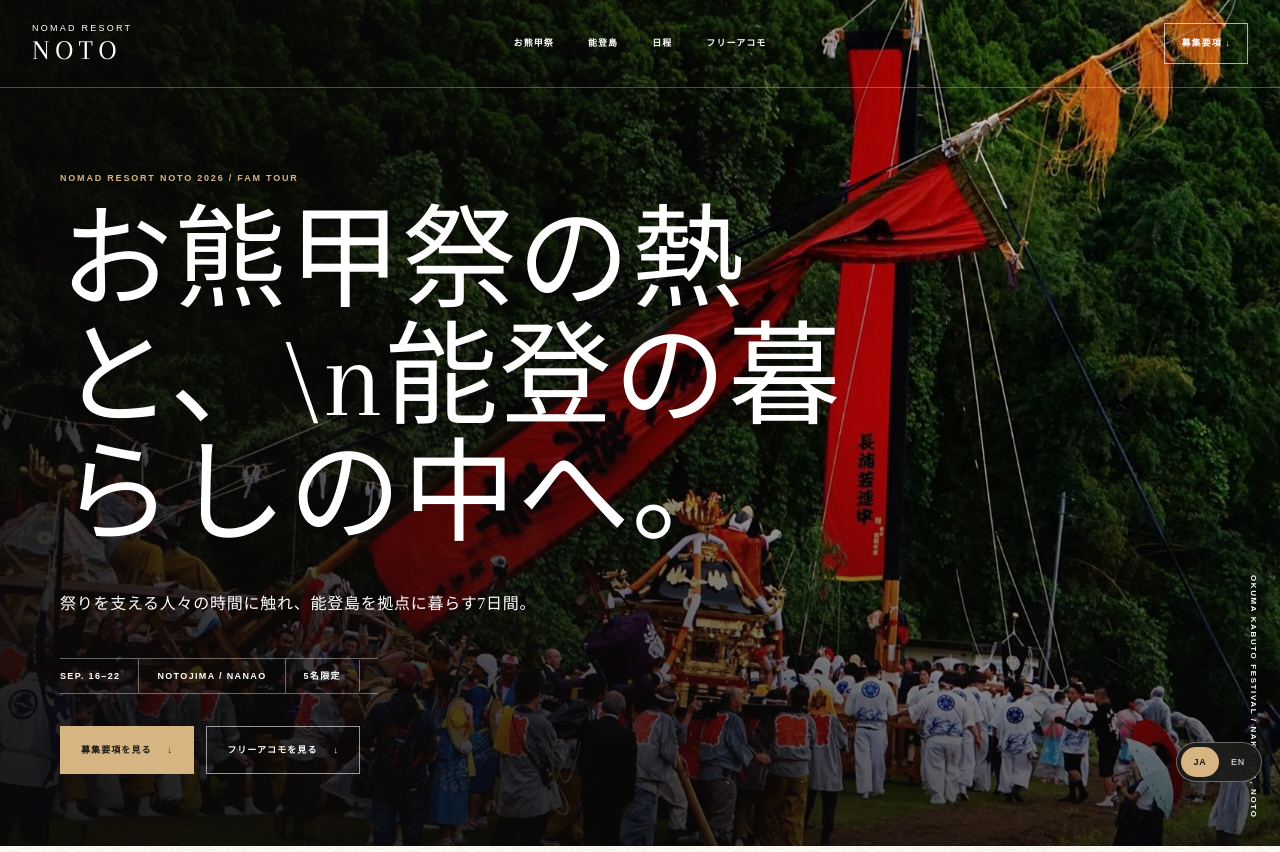
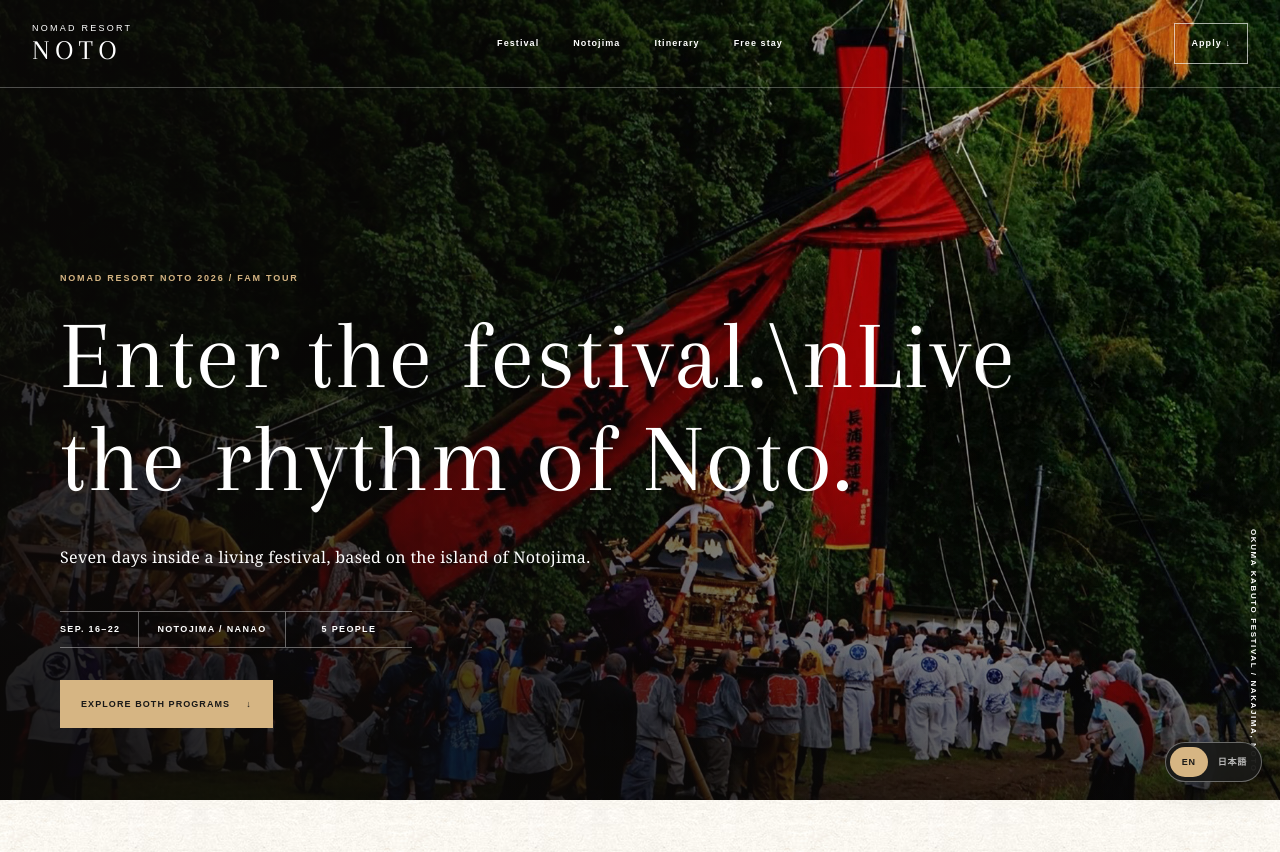
Before and after one commit to nomad-resort/digital-nomad-noto-website, a Next.js app: page / in a window 1280 px wide. Shown: the top 852 px of the page. Built offline with nearby package versions, Linux system fonts and the light colour scheme.

Commit message:
Make Noto landing page English-first

```diff
--- a/app/LanguageToggle.tsx
+++ b/app/LanguageToggle.tsx
@@ -5,11 +5,11 @@ import { useEffect, useState } from "react";
 type Language = "ja" | "en";
 
 export function LanguageToggle() {
-  const [language, setLanguage] = useState<Language>("ja");
+  const [language, setLanguage] = useState<Language>("en");
 
   useEffect(() => {
     const stored = window.localStorage.getItem("noto-language");
-    const initial: Language = stored === "en" ? "en" : "ja";
+    const initial: Language = stored === "ja" ? "ja" : "en";
     setLanguage(initial);
     document.documentElement.dataset.lang = initial;
     document.documentElement.lang = initial;
@@ -24,8 +24,8 @@ export function LanguageToggle() {
 
   return (
     <div className="language-toggle" aria-label="Language / 言語">
-      <button type="button" className={language === "ja" ? "active" : ""} aria-pressed={language === "ja"} onClick={() => choose("ja")}>JA</button>
       <button type="button" className={language === "en" ? "active" : ""} aria-pressed={language === "en"} onClick={() => choose("en")}>EN</button>
+      <button type="button" className={language === "ja" ? "active" : ""} aria-pressed={language === "ja"} onClick={() => choose("ja")}>日本語</button>
     </div>
   );
 }
--- a/app/globals.css
+++ b/app/globals.css
@@ -25,7 +25,7 @@ body {
   color: var(--ink);
   font-family: "Arapey", "Yu Mincho", "Hiragino Mincho ProN", serif;
   line-height: 1.8;
-  letter-spacing: 0.045em;
+  letter-spacing: 0.02em;
   overflow-x: hidden;
 }
 
@@ -34,10 +34,11 @@ img { display: block; width: 100%; }
 button, a { -webkit-tap-highlight-color: transparent; }
 a:focus-visible, button:focus-visible, summary:focus-visible { outline: 2px solid var(--gold); outline-offset: 4px; }
 .shell { width: var(--shell); margin-inline: auto; }
-.lang-en { display: none; }
-[data-lang="en"] .lang-ja { display: none; }
-[data-lang="en"] .lang-en { display: inline; }
-[data-lang="en"] body { letter-spacing: 0.02em; }
+.lang-ja { display: none; }
+.lang-en { display: inline; }
+[data-lang="ja"] .lang-en { display: none; }
+[data-lang="ja"] .lang-ja { display: inline; }
+[data-lang="ja"] body { letter-spacing: 0.045em; }
 h1 .lang-ja, h1 .lang-en,
 h2 .lang-ja, h2 .lang-en { white-space: pre-line; }
 
@@ -66,8 +67,9 @@ h2 .lang-ja, h2 .lang-en { white-space: pre-line; }
   backdrop-filter: blur(14px);
 }
 .language-toggle button {
-  width: 38px;
+  min-width: 38px;
   height: 30px;
+  padding: 0 10px;
   border: 0;
   border-radius: 999px;
   background: transparent;
@@ -167,7 +169,8 @@ h2 .lang-ja, h2 .lang-en { white-space: pre-line; }
 .island-image { position: relative; margin-top: 72px; height: min(64vw, 680px); overflow: hidden; }
 .island-image img { height: 100%; object-fit: cover; }
 .island-image::after { content:""; position:absolute; inset:0; background:linear-gradient(0deg,rgba(0,0,0,.38),transparent 45%); }
-.island-image span { position: absolute; z-index: 1; left: 24px; bottom: 20px; color: white; font: 700 8px/1 Arial,sans-serif; letter-spacing: .18em; }
+.island-image span { position: absolute; z-index: 1; left: 24px; right: 24px; bottom: 20px; display: flex; justify-content: space-between; gap: 24px; color: white; font: 700 8px/1.4 Arial,sans-serif; letter-spacing: .18em; }
+.island-image span a { padding-bottom: 3px; border-bottom: 1px solid rgba(255,255,255,.7); }
 .hanami-card { margin-top: 70px; display: grid; grid-template-columns: 1.08fr .92fr; background: var(--paper); box-shadow: 0 24px 80px rgba(50,43,36,.08); }
 .hanami-gallery { position: relative; min-height: 560px; }
 .hanami-gallery img:first-child { height: 100%; object-fit: cover; }
@@ -252,7 +255,9 @@ h2 .lang-ja, h2 .lang-en { white-space: pre-line; }
 .requirement-card dt { font: 700 9px/1.6 Arial,sans-serif; letter-spacing: .08em; }
 .requirement-card dd { margin: 0; font-family: "Yu Mincho", serif; font-size: 11px; line-height: 1.9; }
 [data-lang="en"] .requirement-card dd { font-family: Georgia, serif; }
-.requirements-actions { padding-top: 42px; display: flex; justify-content: space-between; gap: 32px; align-items: center; }
+.requirements-actions { padding-top: 42px; display: grid; grid-template-columns: minmax(280px, .8fr) 1.2fr; gap: 48px; align-items: center; }
+.shared-apply-button { width: 100%; min-height: 62px; }
+.requirements-meta { display: flex; justify-content: space-between; gap: 32px; align-items: center; }
 .requirements-actions .text-link { margin-top: 0; color: var(--gold); }
 .requirements-actions p { margin: 0; color: rgba(255,255,255,.54); font: 400 9px/1.8 Arial,sans-serif; }
 
@@ -285,6 +290,7 @@ footer { padding: 80px 0 24px; background: #10100f; color: white; }
   .free-categories > div:nth-last-child(-n+2) { border-bottom: 0; }
   .faq-heading { position: static; }
   .requirements-grid { grid-template-columns: 1fr; }
+  .requirements-actions { grid-template-columns: 1fr; }
   .footer-inner { grid-template-columns: 1fr; gap: 34px; text-align: center; }
   .footer-inner .wordmark { margin-inline: auto; }
   .footer-links { justify-content: center; }
@@ -314,6 +320,8 @@ footer { padding: 80px 0 24px; background: #10100f; color: white; }
   .festival-facts > div { min-height: 90px; padding: 13px; border-bottom: 1px solid rgba(255,255,255,.17); }
   .festival-facts strong { font-size: 24px; }
   .island-image { height: 72vw; }
+  .island-image span { left: 14px; right: 14px; bottom: 13px; flex-direction: column; gap: 8px; }
+  .island-image span a { width: max-content; max-width: 100%; }
   .hanami-gallery { min-height: 410px; }
   .hanami-gallery img:last-child { width: 47%; height: 150px; border-width: 6px; }
   .hanami-copy { padding: 34px 25px; }
@@ -334,7 +342,7 @@ footer { padding: 80px 0 24px; background: #10100f; color: white; }
   .faq-list details p { padding-left: 44px; }
   .requirement-card { padding: 34px 24px; }
   .requirement-card dl > div { grid-template-columns: 72px 1fr; gap: 12px; }
-  .requirements-actions { flex-direction: column; align-items: flex-start; }
+  .requirements-meta { flex-direction: column; align-items: flex-start; }
 }
 
 @media (prefers-reduced-motion: reduce) {
--- a/app/layout.tsx
+++ b/app/layout.tsx
@@ -3,38 +3,38 @@ import "./globals.css";
 
 export const metadata: Metadata = {
   metadataBase: new URL("https://nomad-resort-noto-2026.roccan.chatgpt.site"),
-  title: "Nomad Resort Noto 2026｜お熊甲祭 FAM Tour",
+  title: "Nomad Resort Noto 2026 | Okuma Kabuto FAM Tour",
   description:
-    "お熊甲祭の熱と、能登島の暮らしの中へ。2026年9月16日〜22日の5名限定FAM Tourと、10名のFree Accommodation。",
+    "Enter the Okuma Kabuto Festival and live the rhythm of Notojima. A five-person FAM Tour and a ten-person Free Accommodation Program in 2026.",
   icons: { icon: "/favicon.png", shortcut: "/favicon.png" },
   openGraph: {
-    title: "Nomad Resort Noto 2026｜お熊甲祭 FAM Tour",
+    title: "Nomad Resort Noto 2026 | Okuma Kabuto FAM Tour",
     description:
-      "お熊甲祭の熱と、能登島の暮らしの中へ。5名限定FAM Tourと10名のFree Accommodation。",
+      "Enter the festival. Live the rhythm of Noto. A five-person FAM Tour and a ten-person Free Accommodation Program.",
     type: "website",
-    locale: "ja_JP",
-    alternateLocale: ["en_US"],
+    locale: "en_US",
+    alternateLocale: ["ja_JP"],
     images: [
       {
         url: "/og.png",
         width: 1731,
         height: 909,
-        alt: "Nomad Resort Noto 2026 — お熊甲祭の熱と、能登の暮らしの中へ。",
+        alt: "Nomad Resort Noto 2026 — Enter the festival. Live the rhythm of Noto.",
       },
     ],
   },
   twitter: {
     card: "summary_large_image",
-    title: "Nomad Resort Noto 2026｜お熊甲祭 FAM Tour",
+    title: "Nomad Resort Noto 2026 | Okuma Kabuto FAM Tour",
     description:
-      "お熊甲祭の熱と、能登島の暮らしの中へ。5名限定FAM Tourと10名のFree Accommodation。",
+      "Enter the festival. Live the rhythm of Noto. A five-person FAM Tour and a ten-person Free Accommodation Program.",
     images: ["/og.png"],
   },
 };
 
 export default function RootLayout({ children }: Readonly<{ children: React.ReactNode }>) {
   return (
-    <html lang="ja">
+    <html lang="en" data-lang="en">
       <body>{children}</body>
     </html>
   );
--- a/app/page.tsx
+++ b/app/page.tsx
@@ -8,6 +8,7 @@ const instagramUrl = "https://www.instagram.com/nomadresort_noto/";
 const officialUrl = "https://noto.nomadresort.jp/ja/";
 const festivalUrl = "https://okumakabuto.jp/";
 const hanamiUrl = "https://www.hanaminotojima.com/";
+const notojimaPhotoUrl = "https://www.notojima.org/time/1317.html";
 
 type Copy = { ja: string; en: string };
 
@@ -135,10 +136,7 @@ export default function Home() {
           </div>
           <div className="hero-actions">
             <a className="button button-gold" href="#requirements">
-              <Bi ja="募集要項を見る" en="View application details" /> <span aria-hidden="true">↓</span>
-            </a>
-            <a className="button button-ghost" href="#free">
-              <Bi ja="フリーアコモを見る" en="Explore free accommodation" /> <span aria-hidden="true">↓</span>
+              <Bi ja="2つのプログラムを見る" en="Explore both programs" /> <span aria-hidden="true">↓</span>
             </a>
           </div>
         </div>
@@ -209,8 +207,11 @@ export default function Home() {
           </div>
         </div>
         <div className="island-image shell">
-          <img src="/noto/notojima-bridge.jpg" alt="七尾湾に架かる能登島大橋" />
-          <span>NOTOJIMA / NANAO BAY / ISHIKAWA</span>
+          <img src="/noto/notojima-suso.jpg" alt="A quiet coastal village in Susomachi, Notojima / 能登島須曽町の静かな海辺の集落" />
+          <span>
+            NOTOJIMA / SUSOMACHI / NANAO BAY
+            <a href={notojimaPhotoUrl} target="_blank" rel="noreferrer">PHOTO: NOTOJIMA TOURISM ASSOCIATION ↗</a>
+          </span>
         </div>
 
         <article className="hanami-card shell">
@@ -336,9 +337,6 @@ export default function Home() {
               <div><dt><Bi ja="提供" en="Included" /></dt><dd><Bi ja="宿泊6泊、指定アクティビティ、夕食・交流3回、コミュニティプログラム" en="Six nights, listed activities, three hosted dinners/gatherings, and community program" /></dd></div>
               <div><dt><Bi ja="自己負担" en="Self-pay" /></dt><dd><Bi ja="往復交通、朝食・昼食、任意の飲食・体験、保険・個人費用" en="Travel, breakfast, lunch, optional food/activities, insurance, and personal costs" /></dd></div>
             </dl>
-            <a className="button button-gold full-button" href={applicationForm} target="_blank" rel="noreferrer">
-              <Bi ja="FAM Tourに応募" en="Apply for the FAM Tour" /> <Arrow />
-            </a>
           </article>
 
           <article className="requirement-card free-requirement">
@@ -352,16 +350,18 @@ export default function Home() {
               <div><dt><Bi ja="提供" en="Included" /></dt><dd><Bi ja="宿泊、コワーキング、地域紹介、交流・参画機会" en="Accommodation, coworking, local introductions, and opportunities to connect" /></dd></div>
               <div><dt><Bi ja="自己負担" en="Self-pay" /></dt><dd><Bi ja="交通、食費、生活費、保険・ビザ、有料体験、同伴者宿泊" en="Travel, food, living costs, insurance/visa, paid activities, and companion stay" /></dd></div>
             </dl>
-            <a className="button button-dark full-button" href={applicationForm} target="_blank" rel="noreferrer">
-              <Bi ja="フリーアコモに応募" en="Apply for Free Accommodation" /> <Arrow />
-            </a>
           </article>
         </div>
         <div className="requirements-actions shell">
-          <a className="text-link light-link" href={termsUrl} target="_blank" rel="noreferrer">
-            <Bi ja="応募前に詳細規約を読む" en="Read the full terms before applying" /> <Arrow />
+          <a className="button button-gold shared-apply-button" href={applicationForm} target="_blank" rel="noreferrer">
+            <Bi ja="いずれかのプログラムに応募" en="Apply for either program" /> <Arrow />
           </a>
-          <p><Bi ja="応募フォームで希望するプログラムを選択してください。" en="Select your preferred program in the application form." /></p>
+          <div className="requirements-meta">
+            <a className="text-link light-link" href={termsUrl} target="_blank" rel="noreferrer">
+              <Bi ja="応募前に詳細規約を読む" en="Read the full terms before applying" /> <Arrow />
+            </a>
+            <p><Bi ja="共通フォーム内で希望するプログラムを選択できます。" en="Choose your preferred program inside the shared application form." /></p>
+          </div>
         </div>
       </section>
 
```
Also changed, not shown: public/noto/notojima-suso.jpg (added), 1 other file (tests, documents, lock files or other folders).
